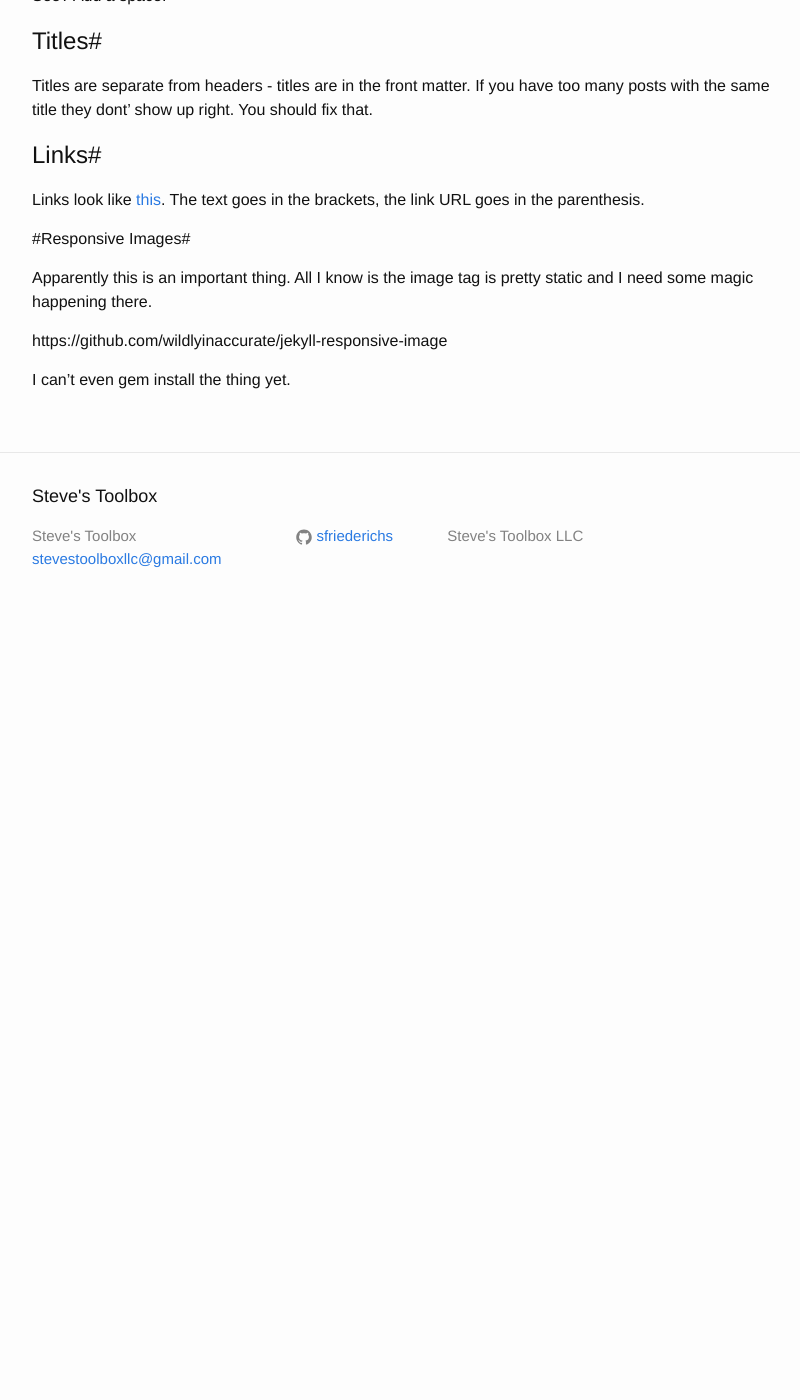
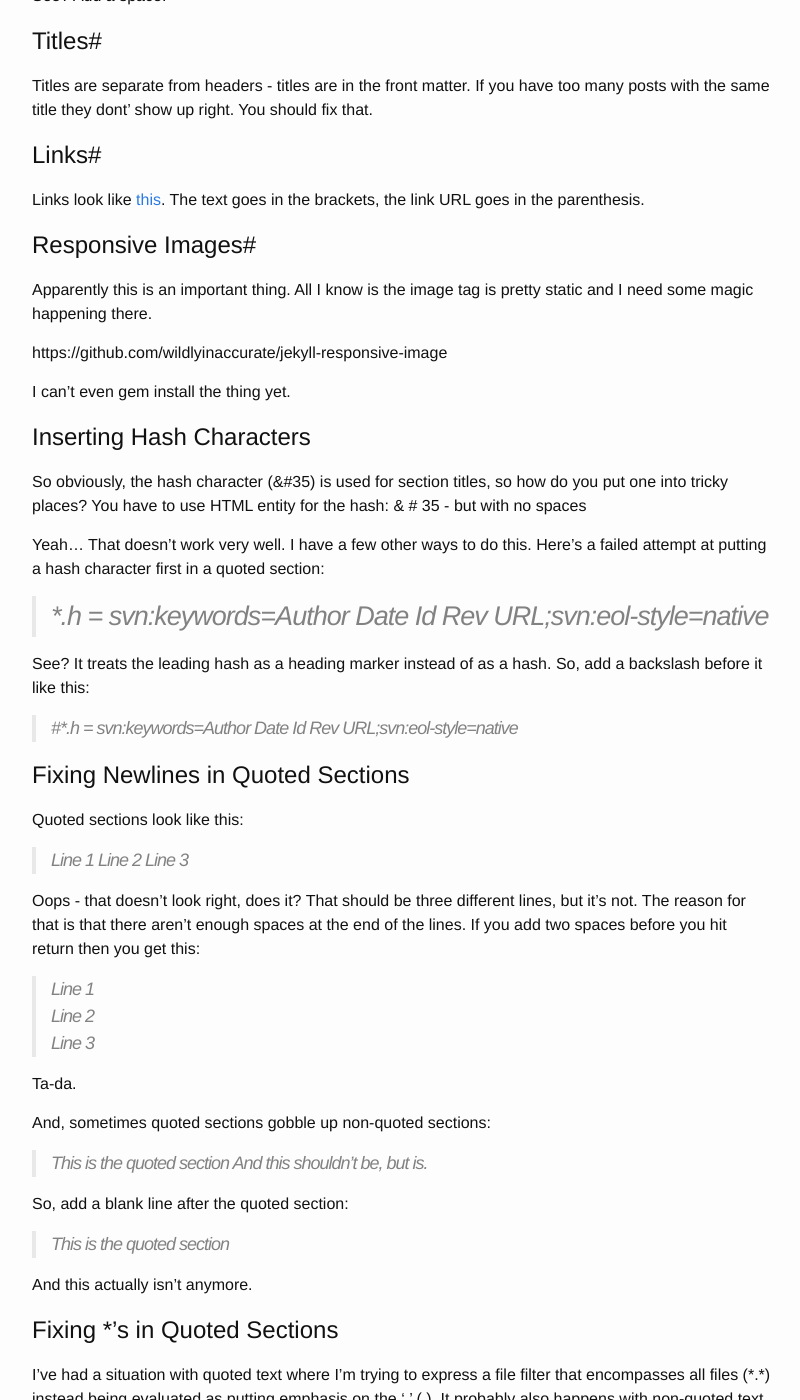
Before and after one commit to sfriederichs/sfriederichs.github.io, a Jekyll site: the page built from _posts/2016-11-08-Nothing.md, in a window 1280 px wide and 1400 px high, scrolled down 711 px. Shown: the whole window, without its empty margins (238-1038 px from the left). Built offline with Jekyll 4.4.1, drawn with Linux system fonts in a browser that asks for light colours; before the commit the page ends 1341 px from its top, so only the background shows below that; some of the changed text lies outside the part shown.

Commit message:
Bulk upload of multiple articles

```diff
--- a/_posts/2016-11-08-Nothing.md
+++ b/_posts/2016-11-08-Nothing.md
@@ -33,10 +33,82 @@ Titles are separate from headers - titles are in the front matter. If you have t
 
 Links look like [this](http://google.com). The text goes in the brackets, the link URL goes in the parenthesis.
 
-#Responsive Images#
+# Responsive Images#
 
 Apparently this is an important thing. All I know is the image tag is pretty static and I need some magic happening there.
 
 https://github.com/wildlyinaccurate/jekyll-responsive-image
 
 I can't even gem install the thing yet.
+
+# Inserting Hash Characters #
+
+So obviously, the hash character (&#35) is used for section titles, so how do you put one into tricky places? You have to use HTML entity for the hash: & # 35 - but with no spaces
+
+Yeah... That doesn't work very well. I have a few other ways to do this. Here's a failed attempt at putting a hash character first in a quoted section:
+> # *.h = svn:keywords=Author Date Id Rev URL;svn:eol-style=native
+
+See? It treats the leading hash as a heading marker instead of as a hash. So, add a backslash before it like this:
+
+> \#*.h = svn:keywords=Author Date Id Rev URL;svn:eol-style=native
+
+# Fixing Newlines in Quoted Sections #
+
+Quoted sections look like this:
+
+> Line 1
+> Line 2
+> Line 3
+
+Oops - that doesn't look right, does it? That should be three different lines, but it's not. The reason for that is that there aren't enough spaces at the end of the lines.  If you add two spaces before you hit return then you get this:
+
+> Line 1
+> Line 2
+> Line 3
+
+Ta-da.
+
+And, sometimes quoted sections gobble up non-quoted sections:
+
+> This is the quoted section
+And this shouldn't be, but is.
+
+So, add a blank line after the quoted section:
+
+> This is the quoted section
+
+And this actually isn't anymore.
+
+
+# Fixing *'s in Quoted Sections #
+
+I've had a situation with quoted text where I'm trying to express a file filter that encompasses all files (\*.\*) instead being evaluated as putting emphasis on the '.' (*.*). It probably also happens with non-quoted text too but I haven't checked. To fix this, escape the *'s with backslashes.
+
+# Fixing Indentation in Quoted (Code) Sections #
+
+If you try to write code with indents in quoted sections, the leading whitespace is gone:
+
+> This has no leading whitespace
+>	This has a tab character
+>    This has four spaces
+> And all of them look the same
+> - An awful haiku
+
+To fix this, don't use quoted sections for code. Use highlighted sections:
+> \{\% highlight python \%\}
+> Put code here!
+> \{\% endhighlight \%\}
+
+and replace 'python' with whatever your language is. I don't know what the valid languages are, so just try!
+
+Just kidding, here's a few valid languages:
+
+* python
+* ruby
+* dot - Graphviz markup
+
+Note: there are excessive backslashes in there, but if I don't put them there then Jekyll chokes. Ignore/remove the backslashes.
+
+# Centering Images #
+
+I still haven't done this, but [here's](https://stackoverflow.com/q/255170) a stackoverflow link that discusses many options.
```
Also changed, not shown: _posts/2017-08-25-Python-Profiling.md (deleted, +0 -64 lines).
